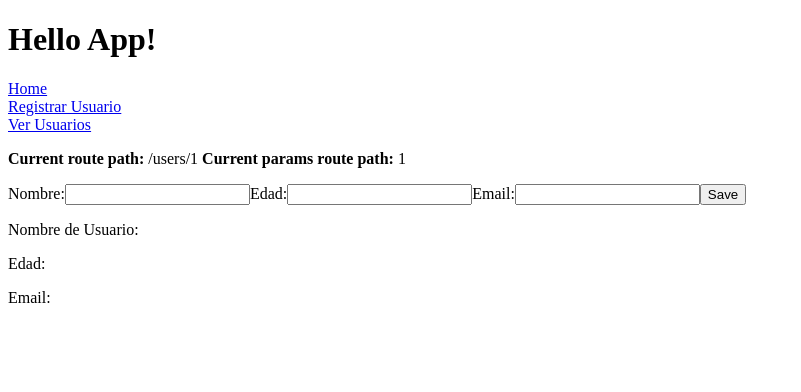
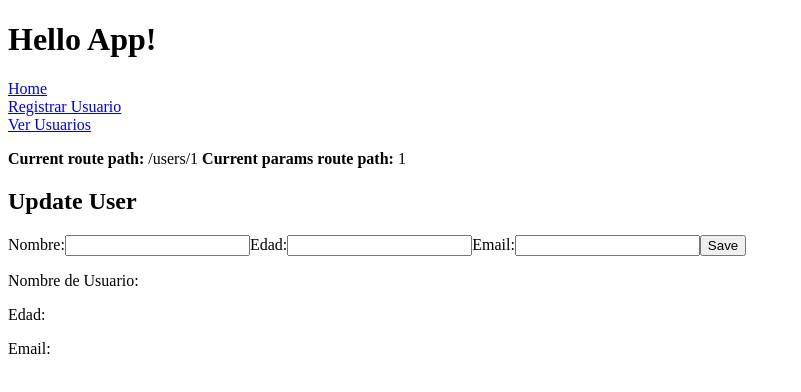
Before and after one commit to nattdev/crud-php-vue, a Vue app in the folder client/: page /#/users/1 in a window 1280 px wide. Shown: the top 392 px of the page, without its empty margins (0-801 px from the left). Built offline with nearby package versions, Linux system fonts and the light colour scheme; no server answers.

Commit message:
Add conditional to change the text of the Update and Create user subtitles

```diff
--- a/client/src/components/RegisterForm.vue
+++ b/client/src/components/RegisterForm.vue
@@ -1,6 +1,6 @@
 <script setup>
-
 import { inject, ref } from 'vue';
+import { useRoute } from 'vue-router';
 
 const {getUsers} = inject('users');
 console.log(getUsers);
@@ -32,9 +32,17 @@ async function createUser() {
     getUsers();
 }
 
+const route = useRoute();
+
+if(route.params.id) {
+    console.log("update");
+}
 
 </script>
 <template>
+
+    <h2>{{ $route.params.id ? "Update User" : "Create User"}}</h2>
+
     <form @submit.prevent="createUser">
         <label for="GET-name">Nombre:</label>
         <input id="GET-name" v-model="name" type="text" name="name" required/>
```
